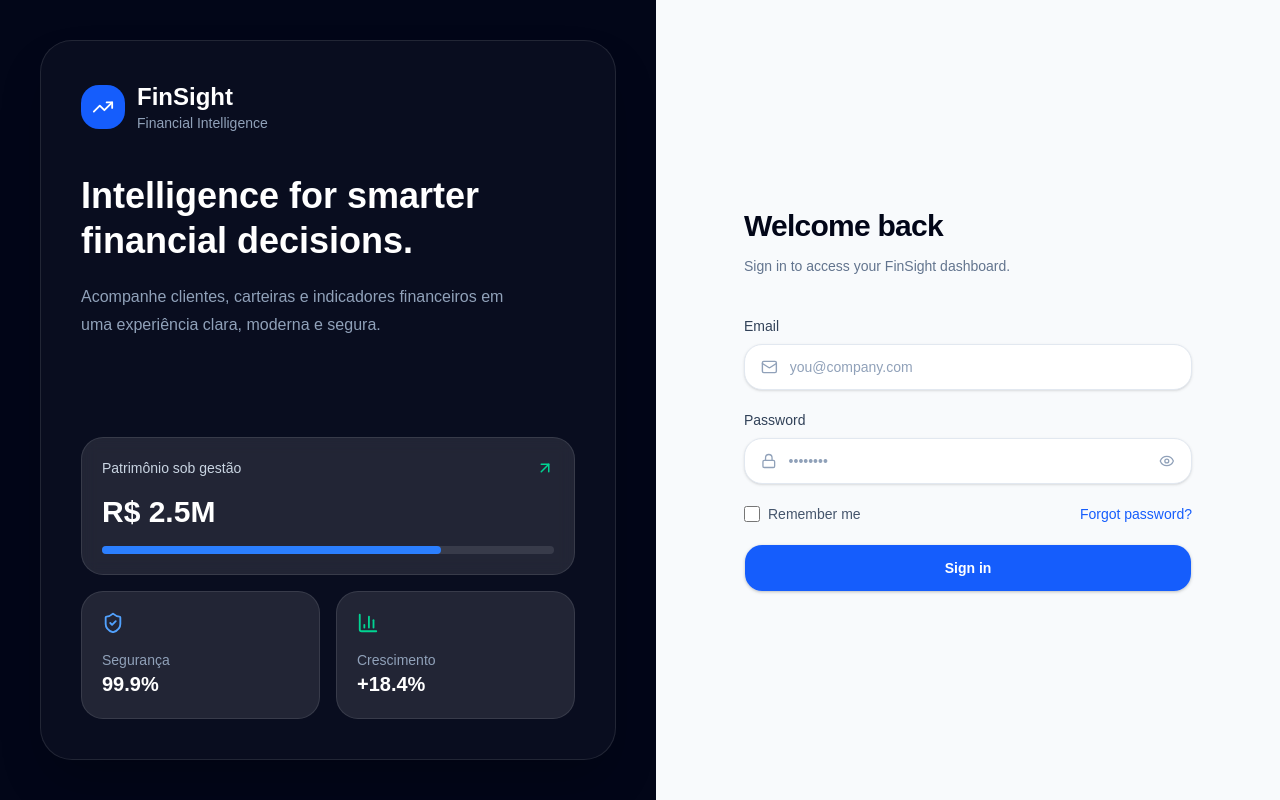
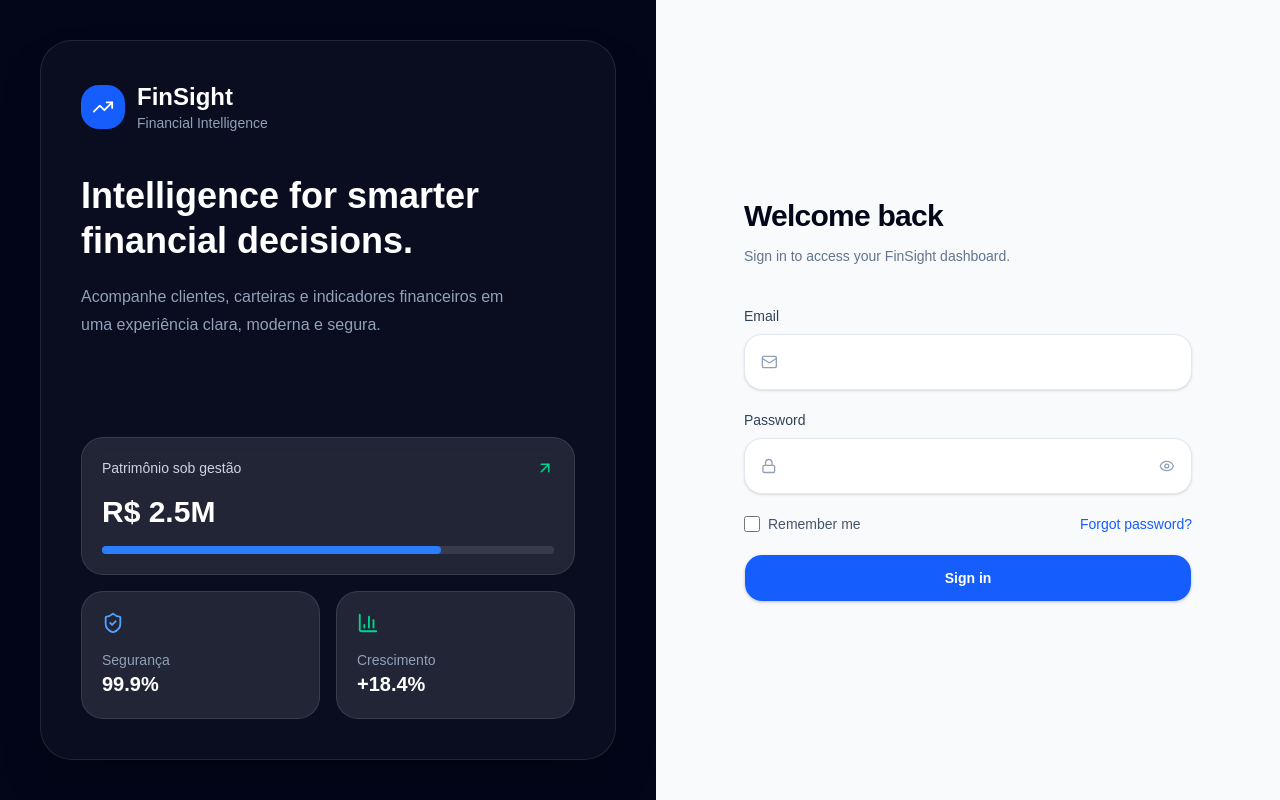
Before and after one commit to maryrubert/finsight-dashboard, a React (Vite) app: page / in a window 1280 px wide. Built offline with nearby package versions, Linux system fonts and the light colour scheme.

Commit message:
feat(auth): protect dashboard route

```diff
--- a/src/components/auth/LoginForm.tsx
+++ b/src/components/auth/LoginForm.tsx
@@ -1,8 +1,32 @@
+import { useState } from 'react';
+import { useNavigate } from 'react-router-dom';
 import { Eye, Lock, Mail } from 'lucide-react';
 
 import { Button } from '@/components/ui/button';
+import { useAuth } from '@/context/AuthContext';
 
 export function LoginForm() {
+  const navigate = useNavigate();
+  const { signIn } = useAuth();
+
+  const [email, setEmail] = useState('');
+  const [password, setPassword] = useState('');
+  const [errorMessage, setErrorMessage] = useState('');
+
+  function handleSubmit(event: React.FormEvent<HTMLFormElement>) {
+    event.preventDefault();
+
+    const isValidLogin = signIn(email, password);
+
+    if (!isValidLogin) {
+      setErrorMessage('Invalid email or password.');
+      return;
+    }
+
+    setErrorMessage('');
+    navigate('/dashboard');
+  }
+
   return (
     <section className="flex min-h-screen flex-1 items-center justify-center bg-slate-50 px-6 py-10">
       <div className="w-full max-w-md">
@@ -20,37 +44,57 @@
           </p>
         </div>
 
-        <form className="space-y-5">
+        <form className="space-y-5" onSubmit={handleSubmit} autoComplete="off">
           <div>
-            <label className="mb-2 block text-sm font-medium text-slate-700">
+            <label htmlFor="email" className="mb-2 block text-sm font-medium text-slate-700">
               Email
             </label>
 
-            <div className="flex items-center gap-3 rounded-2xl border border-slate-200 bg-white px-4 py-3 shadow-sm">
+            <div className="flex h-14 items-center gap-3 rounded-2xl border border-slate-200 bg-white px-4 shadow-sm transition focus-within:border-blue-500 focus-within:ring-4 focus-within:ring-blue-100">
               <Mail size={18} className="text-slate-400" />
+
               <input
-                type="email"
-                placeholder="you@company.com"
+                id="email"
+                name="finsight-email"
+                type="text"
+                inputMode="email"
+                autoComplete="off"
+                placeholder=""
+                value={email}
+                onChange={(event) => setEmail(event.target.value)}
                 className="w-full bg-transparent text-sm outline-none placeholder:text-slate-400"
               />
             </div>
           </div>
 
           <div>
-            <label className="mb-2 block text-sm font-medium text-slate-700">
+            <label htmlFor="password" className="mb-2 block text-sm font-medium text-slate-700">
               Password
             </label>
 
-            <div className="flex items-center gap-3 rounded-2xl border border-slate-200 bg-white px-4 py-3 shadow-sm">
+            <div className="flex h-14 items-center gap-3 rounded-2xl border border-slate-200 bg-white px-4 shadow-sm transition focus-within:border-blue-500 focus-within:ring-4 focus-within:ring-blue-100">
               <Lock size={18} className="text-slate-400" />
+
               <input
+                id="password"
+                name="finsight-password"
                 type="password"
-                placeholder="••••••••"
+                autoComplete="new-password"
+                placeholder=""
+                value={password}
+                onChange={(event) => setPassword(event.target.value)}
                 className="w-full bg-transparent text-sm outline-none placeholder:text-slate-400"
               />
+
               <Eye size={18} className="text-slate-400" />
             </div>
           </div>
+
+          {errorMessage && (
+            <p className="rounded-2xl bg-red-50 px-4 py-3 text-sm text-red-600">
+              {errorMessage}
+            </p>
+          )}
 
           <div className="flex items-center justify-between text-sm">
             <label className="flex items-center gap-2 text-slate-600">
--- /dev/null
+++ b/src/context/AuthContext.tsx
@@ -0,0 +1,77 @@
+import {
+  createContext,
+  useContext,
+  useMemo,
+  useState,
+  type ReactNode,
+} from 'react';
+
+interface User {
+  email: string;
+  name: string;
+}
+
+interface AuthContextData {
+  user: User | null;
+  isAuthenticated: boolean;
+  signIn: (email: string, password: string) => boolean;
+  signOut: () => void;
+}
+
+const AuthContext = createContext<AuthContextData | null>(null);
+
+interface AuthProviderProps {
+  children: ReactNode;
+}
+
+export function AuthProvider({ children }: AuthProviderProps) {
+  const [user, setUser] = useState<User | null>(null);
+
+  function signIn(email: string, password: string) {
+    if (
+      email === 'admin@finsight.com' &&
+      password === '123456'
+    ) {
+      setUser({
+        email,
+        name: 'Administrador',
+      });
+
+      return true;
+    }
+
+    return false;
+  }
+
+  function signOut() {
+    setUser(null);
+  }
+
+  const value = useMemo(
+    () => ({
+      user,
+      isAuthenticated: !!user,
+      signIn,
+      signOut,
+    }),
+    [user],
+  );
+
+  return (
+    <AuthContext.Provider value={value}>
+      {children}
+    </AuthContext.Provider>
+  );
+}
+
+export function useAuth() {
+  const context = useContext(AuthContext);
+
+  if (!context) {
+    throw new Error(
+      'useAuth deve ser utilizado dentro de um AuthProvider.',
+    );
+  }
+
+  return context;
+}
--- a/src/main.tsx
+++ b/src/main.tsx
@@ -1,11 +1,15 @@
 import { StrictMode } from 'react';
 import { createRoot } from 'react-dom/client';
 
+import { AuthProvider } from '@/context/AuthContext';
 import { AppRoutes } from '@/routes/AppRoutes';
+
 import '@/styles/globals.css';
 
 createRoot(document.getElementById('root')!).render(
   <StrictMode>
-    <AppRoutes />
+    <AuthProvider>
+      <AppRoutes />
+    </AuthProvider>
   </StrictMode>,
 );
--- a/src/routes/AppRoutes.tsx
+++ b/src/routes/AppRoutes.tsx
@@ -3,6 +3,7 @@
 import { AppLayout } from '@/components/layout/AppLayout';
 import DashboardPage from '@/pages/Dashboard/DashboardPage';
 import LoginPage from '@/pages/Login/LoginPage';
+import { ProtectedRoute } from '@/routes/ProtectedRoute';
 
 const router = createBrowserRouter([
   {
@@ -14,12 +15,17 @@
     element: <LoginPage />,
   },
   {
-    path: '/dashboard',
-    element: <AppLayout />,
+    element: <ProtectedRoute />,
     children: [
       {
-        index: true,
-        element: <DashboardPage />,
+        path: '/dashboard',
+        element: <AppLayout />,
+        children: [
+          {
+            index: true,
+            element: <DashboardPage />,
+          },
+        ],
       },
     ],
   },
--- /dev/null
+++ b/src/routes/ProtectedRoute.tsx
@@ -0,0 +1,13 @@
+import { Navigate, Outlet } from 'react-router-dom';
+
+import { useAuth } from '@/context/AuthContext';
+
+export function ProtectedRoute() {
+  const { isAuthenticated } = useAuth();
+
+  if (!isAuthenticated) {
+    return <Navigate to="/login" replace />;
+  }
+
+  return <Outlet />;
+}
```
